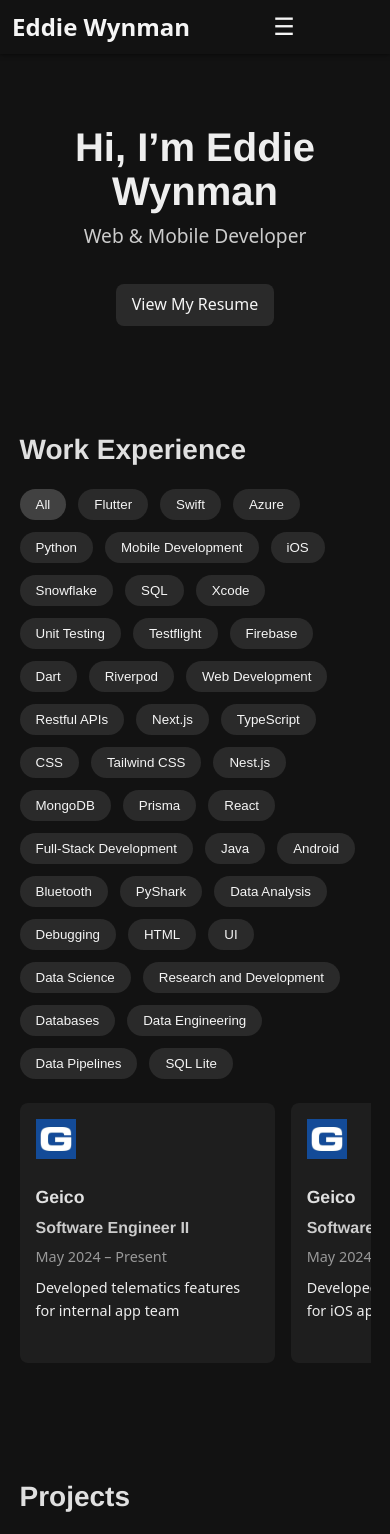
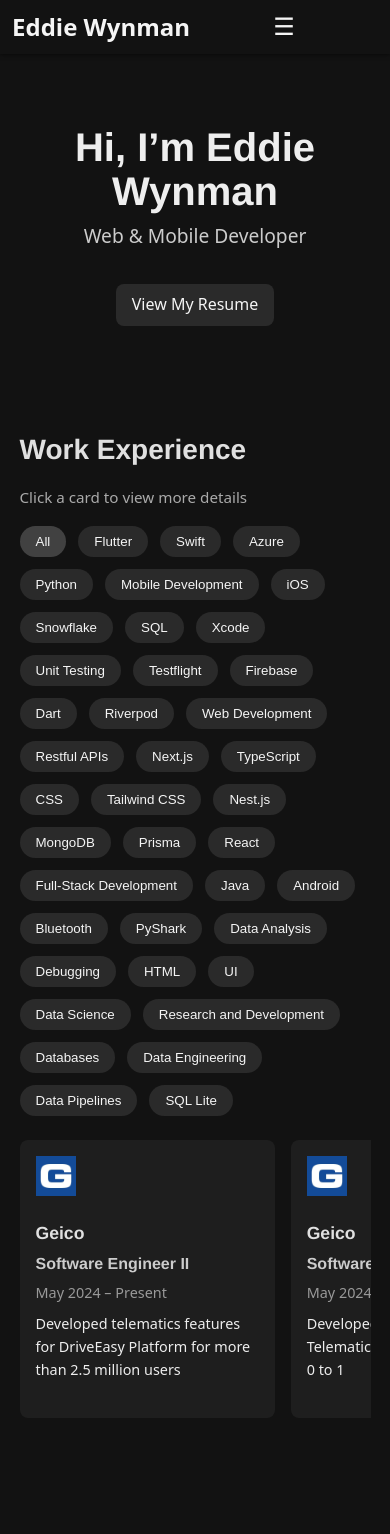
Before and after one commit to Ewynman/Personal-Website, a Next.js app: page / in a window 390 px wide. Shown: the top 1534 px of the page. Built offline with nearby package versions, Linux system fonts and the light colour scheme.

Commit message:
Update resume and job cards

```diff
--- a/src/components/Carousel.tsx
+++ b/src/components/Carousel.tsx
@@ -1,8 +1,8 @@
 // src/components/Carousel.tsx
 "use client";
 
-import React, { useState } from 'react';
-import Modal from "./Modal";  // Import the Modal component
+import React, { useEffect, useState } from 'react';
+import Modal from "./Modal";
 
 interface Item {
   id: number;
@@ -30,16 +30,32 @@ export default function Carousel({ items, sectionId, sectionTitle }: CarouselPro
   // Modal state
   const [selected, setSelected] = useState<Item | null>(null);
 
+  // Mobile detection for rendering all items for horizontal scroll
+  const [isMobile, setIsMobile] = useState(false);
+  useEffect(() => {
+    const update = () => setIsMobile(window.innerWidth <= 768);
+    update();
+    window.addEventListener('resize', update);
+    return () => window.removeEventListener('resize', update);
+  }, []);
+
   const filtered = activeTag
     ? items.filter(i => i.tags.includes(activeTag))
     : items;
 
-  const prev = () => setCurrentIndex(i => Math.max(0, i - 1));
-  const next = () => setCurrentIndex(i => Math.min(filtered.length - 3, i + 1));
+  const prev = () => setCurrentIndex((index: number) => Math.max(0, index - 1));
+  const next = () => setCurrentIndex((index: number) => Math.min(filtered.length - 3, index + 1));
+
+  const visibleItems = isMobile
+    ? filtered
+    : filtered.slice(currentIndex, currentIndex + 3);
 
   return (
     <section id={sectionId} className="container">
       <h2 className="section-title">{sectionTitle}</h2>
+      {sectionId === 'work' && (
+        <p className="section-subtitle">Click a card to view more details</p>
+      )}
 
       {/* Tag filters (unchanged) */}
       <div className="tags">
@@ -66,19 +82,25 @@ export default function Carousel({ items, sectionId, sectionTitle }: CarouselPro
         </button>
 
         <div className="card-container">
-          {filtered.slice(currentIndex, currentIndex + 3).map(item => (
-            <div key={item.id} className="card">
+          {visibleItems.map(item => (
+            <div
+              key={item.id}
+              className="card"
+              onClick={() => setSelected(item)}
+              style={{ cursor: 'pointer' }}
+              role="button"
+              tabIndex={0}
+              onKeyDown={(e: React.KeyboardEvent<HTMLDivElement>) => {
+                if (e.key === 'Enter' || e.key === ' ') {
+                  e.preventDefault();
+                  setSelected(item);
+                }
+              }}
+            >
               <img src={item.logo} alt={`${item.company} logo`} />
               <h3>{item.company}</h3>
 
-              {/* Clicking the title opens the modal */}
-              <h4
-                className="card-title"
-                onClick={() => setSelected(item)}
-                style={{ cursor: "pointer" }}  // give visual hint
-              >
-                {item.title}
-              </h4>
+              <h4 className="card-title">{item.title}</h4>
 
               <div className="dates">{item.dates}</div>
               <p>{item.highlight}</p>
--- a/src/data/work.json
+++ b/src/data/work.json
@@ -5,7 +5,7 @@
     "company": "Geico",
     "title": "Software Engineer II",
     "dates": "May 2024 – Present",
-    "highlight": "Developed telematics features for internal app team",
+    "highlight": "Developed telematics features for DriveEasy Platform for more than 2.5 million users",
     "tags": ["Flutter", "Swift", "Azure", "Python", "Mobile Development", "iOS", "Snowflake", "SQL", "Xcode", "Unit Testing", "Testflight", "Firebase"],
     "details": [
       "Release internal SDK builds through Firebase and TestFlight, manages all QA feedback cycles, and coordinates deliveries to internal app team",
@@ -22,7 +22,7 @@
     "company": "Geico",
     "title": "Software Engineer I",
     "dates": "May 2024 – Present",
-    "highlight": "Developed telematics features for iOS app",
+    "highlight": "Developed Commercial Telematics Flutter Platform from 0 to 1",
     "tags": ["Flutter", "Swift", "Azure", "Dart", "Mobile Development", "Riverpod", "iOS", "Web Development", "Restful APIs","Xcode", "Unit Testing", "Testflight", "Firebase"],
     "details": [
       "Redesigned distracted-driving detection logic on iOS using biometric state and screen APIs, reducing false positives by 90% within the first 60 days on the job.",
--- a/src/styles/globals.css
+++ b/src/styles/globals.css
@@ -132,6 +132,12 @@ a:hover {
 .section-title {
   font-size: 1.75rem;
   color: #e0e0e0;
+  margin-bottom: 1rem;
+}
+.section-subtitle {
+  font-size: 0.95rem;
+  color: #aaaaaa;
+  margin-top: -0.25rem;
   margin-bottom: 1rem;
 }
 .tags {
```
Also changed, not shown: 2 other files (tests, documents, lock files or other folders).
